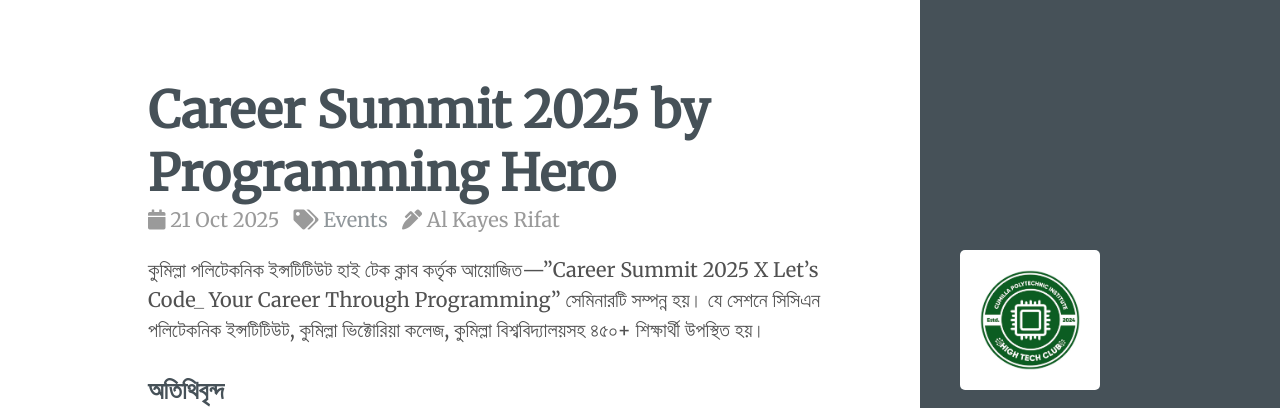
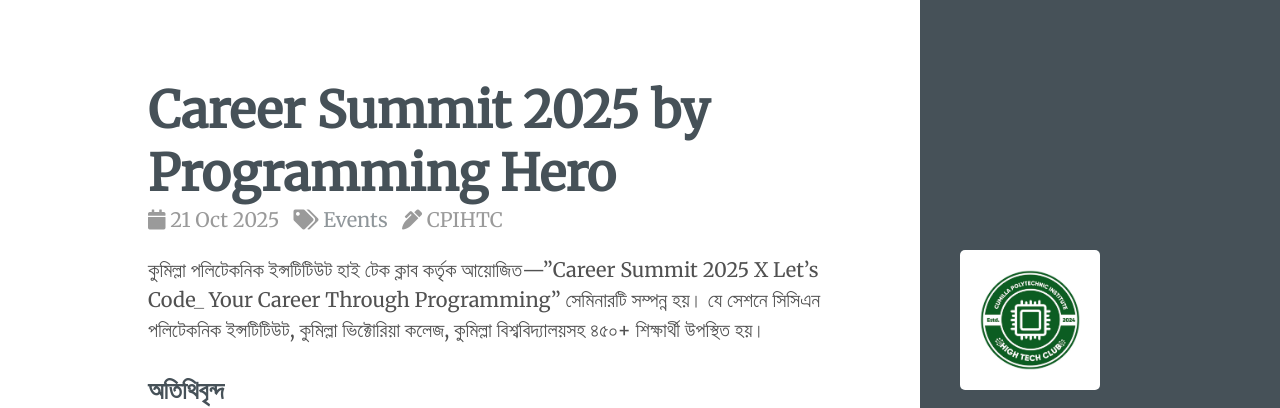
Before and after one commit to cpihtc/cpihtc.github.io, a Jekyll site: the page built from _posts/2025-10-21-Career-Summit-2025-by-Programming-Hero-at-Cumilla-Polytechnic-Institute.md, in a window 1280 px wide and 900 px high. Shown: the top 408 px of the window. Built offline with Jekyll 4.4.1, drawn with Linux system fonts in a browser that asks for light colours.

Commit message:
Update 2025-10-21-Career-Summit-2025-by-Programming-Hero-at-Cumilla-Polytechnic-Institute.md

```diff
--- a/_posts/2025-10-21-Career-Summit-2025-by-Programming-Hero-at-Cumilla-Polytechnic-Institute.md
+++ b/_posts/2025-10-21-Career-Summit-2025-by-Programming-Hero-at-Cumilla-Polytechnic-Institute.md
@@ -5,7 +5,7 @@
 categories: Events
 image: /post_images/Career Summit by Programming Hero-2025/programming-hero-X-CPIHTC.png
 location: Cumilla Polytechnic Institute, Bangladesh
-author: Al Kayes Rifat
+author: CPIHTC
 ---
 
 কুমিল্লা পলিটেকনিক ইন্সটিটিউট হাই টেক ক্লাব কর্তৃক আয়োজিত—"Career Summit 2025 X Let's Code_ Your Career Through Programming" সেমিনারটি সম্পন্ন হয়। যে সেশনে সিসিএন পলিটেকনিক ইন্সটিটিউট, কুমিল্লা ভিক্টোরিয়া কলেজ, কুমিল্লা বিশ্ববিদ্যালয়সহ ৪৫০+ শিক্ষার্থী উপস্থিত হয়।
```
